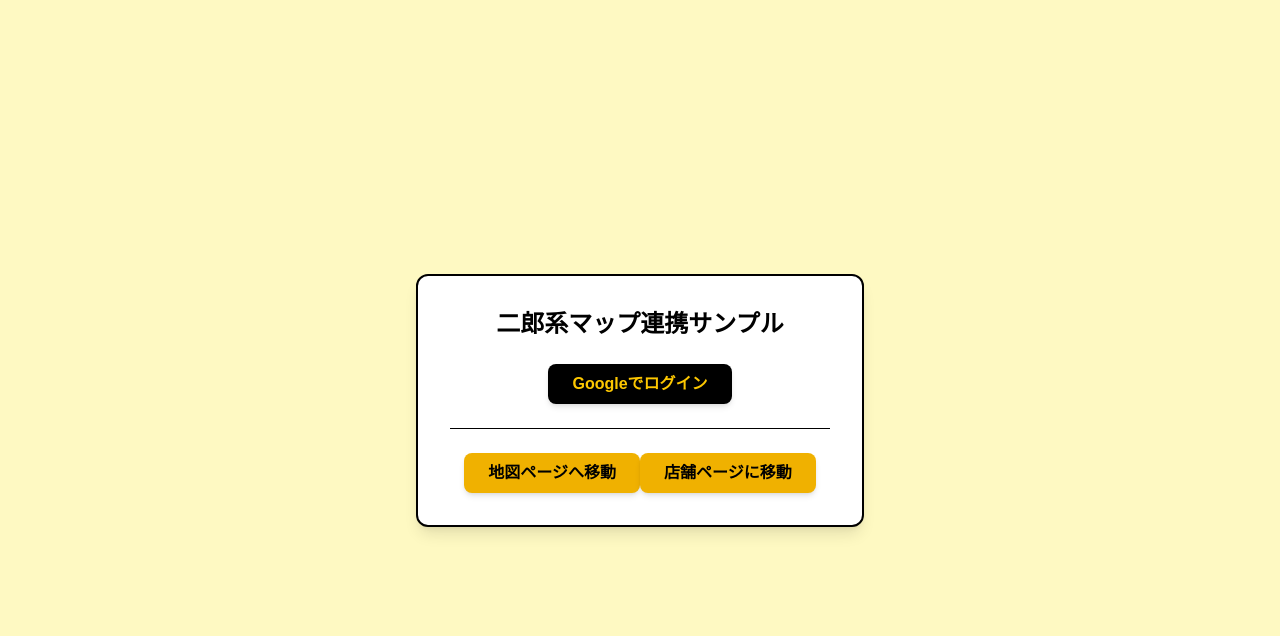
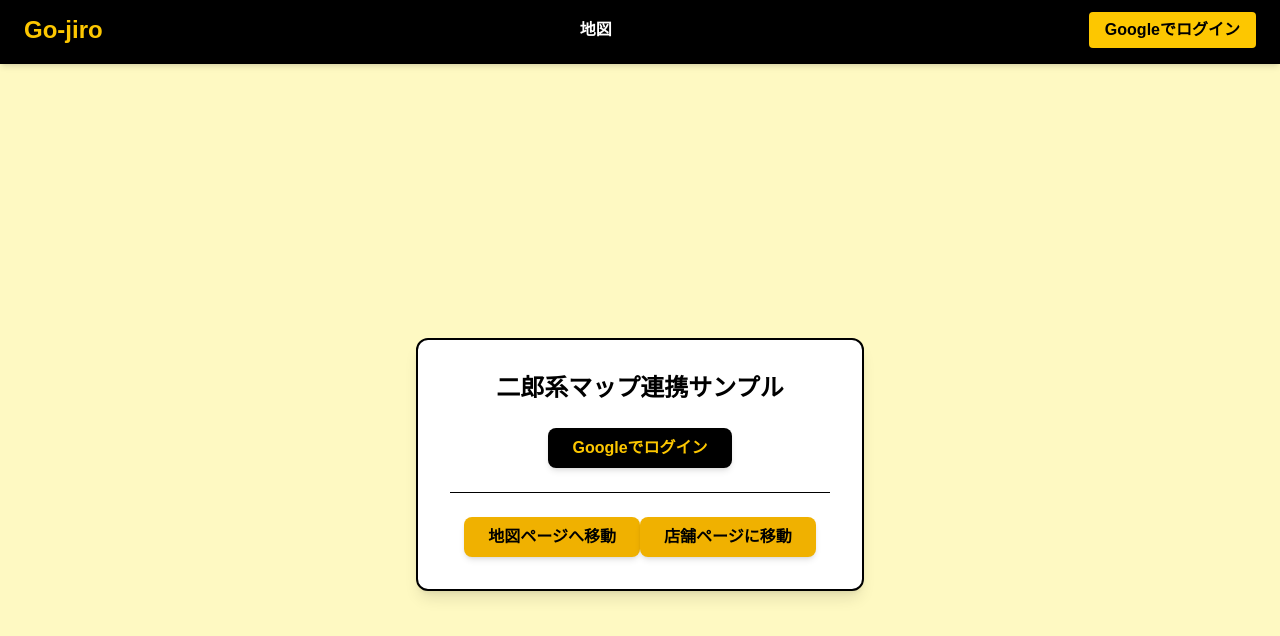
Before and after one commit to geek-hackathon2025-vol5-team-hci/go-jiro, a Next.js app in the folder frontend/: page / in a window 1280 px wide. Shown: the top 636 px of the page. Built offline with nearby package versions, Linux system fonts and the light colour scheme; no server answers.

Commit message:
ヘッダー

```diff
--- /dev/null
+++ b/frontend/src/app/components/Header.tsx
@@ -0,0 +1,69 @@
+// frontend/src/app/components/Header.tsx
+"use client";
+
+import React from 'react';
+import Link from 'next/link';
+import Image from 'next/image';
+import { useAuth } from '../hooks/useAuth';
+
+export const Header = () => {
+  const { user, isLoading } = useAuth();
+  const apiBaseUrl = process.env.NEXT_PUBLIC_API_BASE_URL;
+
+  const renderAuthStatus = () => {
+    if (isLoading) {
+      return <div className="h-8 w-24 bg-gray-300 rounded animate-pulse"></div>;
+    }
+
+    if (user) {
+      return (
+        <div className="flex items-center gap-4">
+          <Link href="/profile" className="flex items-center gap-2 group">
+            <Image
+              src={user.photos[0].value}
+              alt="プロフィール画像"
+              width={32}
+              height={32}
+              className="rounded-full border-2 border-gray-400 group-hover:border-yellow-400 transition-colors"
+            />
+            <span className="font-semibold text-white group-hover:text-yellow-400 transition-colors">{user.displayName}</span>
+          </Link>
+          <Link href={`${apiBaseUrl}/api/auth/logout`}>
+            <button className="bg-red-600 text-white px-3 py-1 rounded text-sm font-semibold hover:bg-red-700 transition-colors">
+              ログアウト
+            </button>
+          </Link>
+        </div>
+      );
+    }
+
+    return (
+      <Link href={`${apiBaseUrl}/api/auth/google`}>
+        <button className="bg-yellow-400 text-black px-4 py-1.5 rounded font-bold hover:bg-yellow-300 transition-colors">
+          Googleでログイン
+        </button>
+      </Link>
+    );
+  };
+
+  return (
+    <header className="bg-black shadow-md sticky top-0 z-50 h-16">
+      <nav className="container mx-auto px-6 py-3 flex justify-between items-center">
+        <Link href="/" className="text-2xl font-bold text-yellow-400 hover:text-yellow-300 transition-colors">
+          Go-jiro
+        </Link>
+
+        <div className="flex items-center gap-6">
+          <Link href="/map" className="text-white font-semibold hover:text-yellow-400 transition-colors">
+            地図
+          </Link>
+          {/* 他のナビゲーションリンクを追加可能 */}
+        </div>
+
+        <div>
+          {renderAuthStatus()}
+        </div>
+      </nav>
+    </header>
+  );
+};
--- /dev/null
+++ b/frontend/src/app/hooks/useAuth.ts
@@ -0,0 +1,47 @@
+// frontend/src/app/hooks/useAuth.ts
+"use client";
+
+import { useState, useEffect } from 'react';
+import { useRouter } from 'next/navigation';
+
+// UserProfileの型定義
+interface UserProfile {
+  displayName: string;
+  emails: { value: string }[];
+  photos: { value: string }[];
+}
+
+const apiBaseUrl = process.env.NEXT_PUBLIC_API_BASE_URL;
+
+export const useAuth = () => {
+  const [user, setUser] = useState<UserProfile | null>(null);
+  const [isLoading, setIsLoading] = useState(true);
+  const router = useRouter();
+
+  useEffect(() => {
+    fetch(`${apiBaseUrl}/api/auth/profile`, { credentials: 'include' })
+      .then((response) => {
+        if (!response.ok) {
+          // 認証されていない場合はエラーとし、catchで処理
+          throw new Error("Not authenticated");
+        }
+        return response.json();
+      })
+      .then((data) => {
+        if (data.user) {
+          setUser(data.user);
+        } else {
+          setUser(null);
+        }
+      })
+      .catch(() => {
+        // エラー時は未ログイン状態とする
+        setUser(null);
+      })
+      .finally(() => {
+        setIsLoading(false);
+      });
+  }, []);
+
+  return { user, isLoading };
+};
--- a/frontend/src/app/layout.tsx
+++ b/frontend/src/app/layout.tsx
@@ -1,7 +1,9 @@
+// frontend/src/app/layout.tsx
 import type { Metadata } from "next";
 import { Geist, Geist_Mono } from "next/font/google";
 import "./globals.css";
-import 'leaflet/dist/leaflet.css';  // LeafletのCSSをグローバルに読み込む
+import 'leaflet/dist/leaflet.css';
+import { Header } from "./components/Header"; // Headerをインポート
 
 const geistSans = Geist({
   variable: "--font-geist-sans",
@@ -14,8 +16,8 @@ const geistMono = Geist_Mono({
 });
 
 export const metadata: Metadata = {
-  title: "Create Next App",
-  description: "Generated by create next app",
+  title: "二郎コールシミュレーター", // タイトルを変更
+  description: "ラーメン二郎のコールを練習・シミュレーションできるサイトです。",
 };
 
 export default function RootLayout({
@@ -24,9 +26,13 @@ export default function RootLayout({
   children: React.ReactNode;
 }) {
   return (
-    <html lang="ja">
-      <body className={`${geistSans.variable} ${geistMono.variable} antialiased`}>
-        {children}
+    <html lang="ja" className="h-full bg-gray-100">
+      <body className={`${geistSans.variable} antialiased h-full flex flex-col`}>
+        <Header />
+        {/* main要素が残りの高さをすべて使うように設定 */}
+        <main className="flex-1 overflow-y-auto">
+          {children}
+        </main>
       </body>
     </html>
   );
--- a/frontend/src/app/map/page.tsx
+++ b/frontend/src/app/map/page.tsx
@@ -1,10 +1,8 @@
-//map/page.tsx
 "use client";
 
-import Link from 'next/link';
-import Image from 'next/image';
-
-import React, { useEffect, useState, useCallback } from "react"; //useEffectをインポート
+import Link from "next/link";
+import Image from "next/image";
+import React, { useEffect, useState, useCallback } from "react";
 import {
   APIProvider,
   Map,
@@ -13,19 +11,18 @@ import {
   useMap,
 } from "@vis.gl/react-google-maps";
 
-//店舗の型
+// 店舗の型
 type Shop = {
   id: string;
   name: string;
   latitude: number;
   longitude: number;
   address?: string;
-  photo?: string; // 画像URL
+  photo?: string;
 };
 
-//ポップアップウインドウの内容
-const ShopCard = ({ shop }: { shop: Shop }) => {
-  return (
+// ポップアップウインドウの内容
+const ShopCard = ({ shop }: { shop: Shop }) => (
   <div className="p-4 border rounded-lg shadow-md bg-white">
     <h2 className="text-2xl font-bold text-black">{shop.name}</h2>
     {shop.photo && (
@@ -39,50 +36,56 @@ const ShopCard = ({ shop }: { shop: Shop }) => {
     )}
     <p className="text-black mt-2">{shop.address}</p>
     <Link href={`/shop/${shop.id}`}>
-        <button className="
-            mt-4 px-3 py-1
-            bg-blue-600 text-white text-sm
-            font-semibold rounded-md shadow-md hover:bg-blue-800
-          "
-        >
+      <button className="mt-4 px-3 py-1 bg-blue-600 text-white text-sm font-semibold rounded-md shadow-md hover:bg-blue-800">
         詳細を見る
       </button>
     </Link>
   </div>
 );
-}
 
-//ハンバーガーボタンのアイコン
+// ハンバーガーアイコン
 const HamburgerIcon = () => (
-    <svg className="w-6 h-6 text-black" fill="none" stroke="currentColor" viewBox="0 0 24 24" xmlns="http://www.w3.org/2000/svg">
+  <svg className="w-6 h-6 text-black" fill="none" stroke="currentColor" viewBox="0 0 24 24">
     <path strokeLinecap="round" strokeLinejoin="round" strokeWidth={2} d="M4 6h16M4 12h16m-7 6h7" />
   </svg>
 );
 
-//とじるボタンのアイコンコンポーネント
+// 閉じるボタンアイコン
 const CloseIcon = () => (
-    <svg className="w-6 h-6 text-black" fill="none" stroke="currentColor" viewBox="0 0 24 24" xmlns="http://www.w3.org/2000/svg">
+  <svg className="w-6 h-6 text-black" fill="none" stroke="currentColor" viewBox="0 0 24 24">
     <path strokeLinecap="round" strokeLinejoin="round" strokeWidth={2} d="M6 18L18 6M6 6l12 12" />
   </svg>
 );
 
-
-//ショップをリストで表示
-const ShopList = ({ shops, selectedShop, onShopSelect, onClose }: { shops: Shop[], selectedShop: Shop | null, onShopSelect: (shop: Shop | null) => void, onClose: () => void }) => {
-  return (
-    <div className="w-80 h-full bg-white p-4 shadow-lg border-r">
-      <div className = "flex justify-between items-center mb-4">
+// 店舗リストコンポーネント
+const ShopList = ({
+  shops,
+  selectedShop,
+  onShopSelect,
+  onClose,
+}: {
+  shops: Shop[];
+  selectedShop: Shop | null;
+  onShopSelect: (shop: Shop | null) => void;
+  onClose: () => void;
+}) => (
+  <div className="w-80 h-full bg-white p-4 shadow-lg border-r flex flex-col">
+    {/* 1. タイトルと閉じるボタンのヘッダー部分 */}
+    <div className="flex justify-between items-center mb-4 flex-shrink-0">
       <h2 className="text-2xl text-black font-bold">店舗リスト</h2>
-        <button onClick={onClose} className="">
+      <button onClick={onClose} className="md:hidden">
         <CloseIcon />
       </button>
     </div>
-      <ul>
+    {/* 2. スクロール可能なリスト部分 */}
+    <ul className="overflow-y-auto flex-grow">
       {shops.map((shop) => (
         <li
           key={shop.id}
           className={`p-3 mb-2 border rounded-lg cursor-pointer transition-colors ${
-              selectedShop?.id === shop.id ? 'bg-blue-100 border-blue-500' : 'hover:bg-gray-100'
+            selectedShop?.id === shop.id
+              ? "bg-blue-100 border-blue-500"
+              : "hover:bg-gray-100"
           }`}
           onClick={() => onShopSelect(shop)}
         >
@@ -93,27 +96,31 @@ const ShopList = ({ shops, selectedShop, onShopSelect, onClose }: { shops: Shop[
     </ul>
   </div>
 );
-}
 
 
-//Mapをインスタンス化し、マーカーの挙動をきめる
-const MapController = ({ shops, onMarkerClick, selectedShop, onMapLoad }: { shops: Shop[], onMarkerClick: (shop: Shop | null)
-                      => void, selectedShop: Shop | null, onMapLoad: (map: google.maps.Map) => void }) => {
+// マップにマーカーを表示
+const MapController = ({
+  shops,
+  onMarkerClick,
+  selectedShop,
+  onMapLoad,
+}: {
+  shops: Shop[];
+  onMarkerClick: (shop: Shop | null) => void;
+  selectedShop: Shop | null;
+  onMapLoad: (map: google.maps.Map) => void;
+}) => {
+  const map = useMap();
 
-  //<Map>の中だから実行できる
-  const map = useMap(); //下のuseEffectが動作
-
-  //地図をインスタンス化
   useEffect(() => {
     if (map) {
-      onMapLoad(map); // setMapInstance(map)を実行、MapPageの検索が開始される
+      onMapLoad(map);
     }
   }, [map, onMapLoad]);
 
   return (
     <>
       {shops.map((shop) => (
-        //マーカーコンポーネントを作成
         <AdvancedMarker
           key={shop.id}
           position={{ lat: shop.latitude, lng: shop.longitude }}
@@ -121,18 +128,14 @@ const MapController = ({ shops, onMarkerClick, selectedShop, onMapLoad }: { shop
           onClick={() => onMarkerClick(shop)}
         />
       ))}
-      {/*選択された店舗がある場合*/}
       {selectedShop && (
-        //ポップアップウインドウを表示
         <InfoWindow
           position={{
             lat: selectedShop.latitude,
             lng: selectedShop.longitude,
           }}
-          //バツボタンが押された時
           onCloseClick={() => onMarkerClick(null)}
         >
-          {/*カードを表示*/}
           <ShopCard shop={selectedShop} />
         </InfoWindow>
       )}
@@ -140,61 +143,53 @@ const MapController = ({ shops, onMarkerClick, selectedShop, onMapLoad }: { shop
   );
 };
 
+export default function MapPage() {
+  const [mapInstance, setMapInstance] = useState<google.maps.Map | null>(null);
+  const [shops, setShops] = useState<Shop[]>([]);
+  const [selectedShop, setSelectedShop] = useState<Shop | null>(null);
+  const [position, setPosition] = useState<{ lat: number; lng: number } | null>(null);
+  const [errorMsg, setErrorMsg] = useState<string | null>(null);
+  const [isMenuOpen, setIsMenuOpen] = useState(false);
 
-export default function MapPage() {
-  //Stateを定義
-  const [mapInstance, setMapInstance] = useState<google.maps.Map | null>(null); //Mapインスタンスを格納するためのstate
-  const [shops, setShops] = useState<Shop[]>([]); //Shopのステート
-  const [selectedShop, setSelectedShop] = useState<Shop | null>(null); //選択中のShop
-  const [position, setPosition] = useState<{lat: number, lng: number} | null>(null);
-  const [errorMsg, setErrorMsg] = useState<string | null>(null);
-  const [isMenuOpen, setIsMenuOpen] = useState(false); //メニューの開閉状態
-
-  //検索する関数
-  const handleSearch = useCallback(async (keyword: string) => {
+  const handleSearch = useCallback(
+    async (keyword: string) => {
       if (!mapInstance) return;
       const center = mapInstance.getCenter();
       if (!center) return;
       const lat = center.lat();
       const lng = center.lng();
 
-    //APIから店舗情報を取得
       try {
         const baseUrl = process.env.NEXT_PUBLIC_API_BASE_URL;
         const response = await fetch(
           `${baseUrl}/api/shops?keyword=${encodeURIComponent(keyword)}&lat=${lat}&lng=${lng}`
         );
         if (!response.ok) throw new Error("Failed to fetch shops");
-      const data: Shop[] = await response.json(); // レスポンスをShop型の配列として受け取る
+        const data: Shop[] = await response.json();
 
-      //店舗の写真をプリロードする
         data.forEach((shop) => {
-        // shopオブジェクトに写真のURLが含まれている場合
           if (shop.photo) {
-          // メモリ上にImageオブジェクトを作成し、画像のURLをセットする。
-          // これによりブラウザは画像のダウンロードを開始し、キャッシュに保存する。
             const img = new window.Image();
             img.src = shop.photo;
           }
         });
 
-      setShops(data); //ステートに格納
+        setShops(data);
         setSelectedShop(null);
       } catch (error) {
         console.error(error);
       }
-  }, [mapInstance]);
+    },
+    [mapInstance]
+  );
 
-  //地図が読まれたら検索を開始する
   useEffect(() => {
     if (mapInstance) {
       handleSearch("ラーメン二郎");
     }
   }, [mapInstance, handleSearch]);
 
-  //ロード時に現在位置を取得
   useEffect(() => {
-    // ブラウザがGeolocation APIに対応しているかチェック
     if (navigator.geolocation) {
       navigator.geolocation.getCurrentPosition(
         (pos) => {
@@ -215,24 +210,33 @@ export default function MapPage() {
   const apiKey = process.env.NEXT_PUBLIC_Maps_API_KEY;
 
   if (!apiKey) {
-    return <div className="flex items-center justify-center min-h-screen"><p className="text-red-500 font-bold">APIキーが設定されていません。</p></div>;
+    return (
+      <div className="flex items-center justify-center min-h-screen">
+        <p className="text-red-500 font-bold">APIキーが設定されていません。</p>
+      </div>
+    );
   }
 
   if (!position) {
-    return <div className="flex items-center justify-center min-h-screen"><p>現在位置を取得中...</p></div>;
+    return (
+      <div className="flex items-center justify-center min-h-screen">
+        <p>現在位置を取得中...</p>
+      </div>
+    );
   }
 
   return (
-    <div className = "relative h-screen w-screen md:flex">
+    <main className="relative h-screen w-screen md:flex">
       <APIProvider apiKey={apiKey}>
-        {/*isMenuOpenの状態に応じてShopListを表示する*/}
-        <div className={`
-          h-full z-20
+        {/* 店舗リストパネル */}
+        <div
+          className={`
+            z-20 fixed top-16 h-[calc(100%-64px)] left-0 bg-white w-80
             transition-transform duration-300 ease-in-out
-          ${isMenuOpen ? 'translate-x-0' : '-translate-x-full'}
-          fixed top-0 left-0 bg-white w-80 md:static md:translate-x-0
-        `}>
-          {/*keyによってボタンを押すごとにcssのスタイルを再描画する。 */}
+            ${isMenuOpen ? "translate-x-0" : "-translate-x-full"}
+            md:static md:h-full md:top-0 md:translate-x-0
+          `}
+        >
           <ShopList
             key={isMenuOpen ? "open" : "closed"}
             shops={shops}
@@ -242,34 +246,40 @@ export default function MapPage() {
           />
         </div>
 
+        {/* 地図領域 */}
         <main className="flex-grow h-full">
-          {/*ハンバーガーボタンを配置*/}
+          {/* ハンバーガーボタン（モバイルのみ） */}
+          {!isMenuOpen && (
             <button
               onClick={() => setIsMenuOpen(true)}
-            className="fixed top-4 left-4 z-50 bg-white p-2 rounded-md shadow-lg"
+              className="fixed top-16 left-4 z-50 bg-white p-2 rounded-md shadow-lg md:hidden"
             >
               <HamburgerIcon />
             </button>
+          )}
 
-          {errorMsg && <div className="absolute top-0 left-0 bg-red-500 text-white p-2 z-10">{errorMsg}</div>}
-          {/*地図の設定 ここがMapコンポーネントで、内側ではマップインスタンスの情報を利用できる */}
+          {errorMsg && (
+            <div className="absolute left-0 bg-red-500 text-white p-2 z-10">
+              {errorMsg}
+            </div>
+          )}
+
           <Map
             defaultCenter={position}
             defaultZoom={15}
-            gestureHandling={"greedy"}
+            gestureHandling="greedy"
             disableDefaultUI={true}
             mapId="go-jiro-map"
           >
-            {/*MapControllerにpropsを渡す */}
             <MapController
-              shops={shops} //取得した店舗ステート
-              selectedShop={selectedShop} //選択中の店舗ステート
-              onMarkerClick={setSelectedShop} //マーカークリック時のリスナーに選択中の店舗ステートを登録
-              onMapLoad={setMapInstance} //地図ロード時のリスナーにMapインスタンスステートを登録
+              shops={shops}
+              selectedShop={selectedShop}
+              onMarkerClick={setSelectedShop}
+              onMapLoad={setMapInstance}
             />
           </Map>
         </main>
       </APIProvider>
-    </div>
+    </main>
   );
 }
```
Lines whose indentation alone changed are shown as unchanged.
